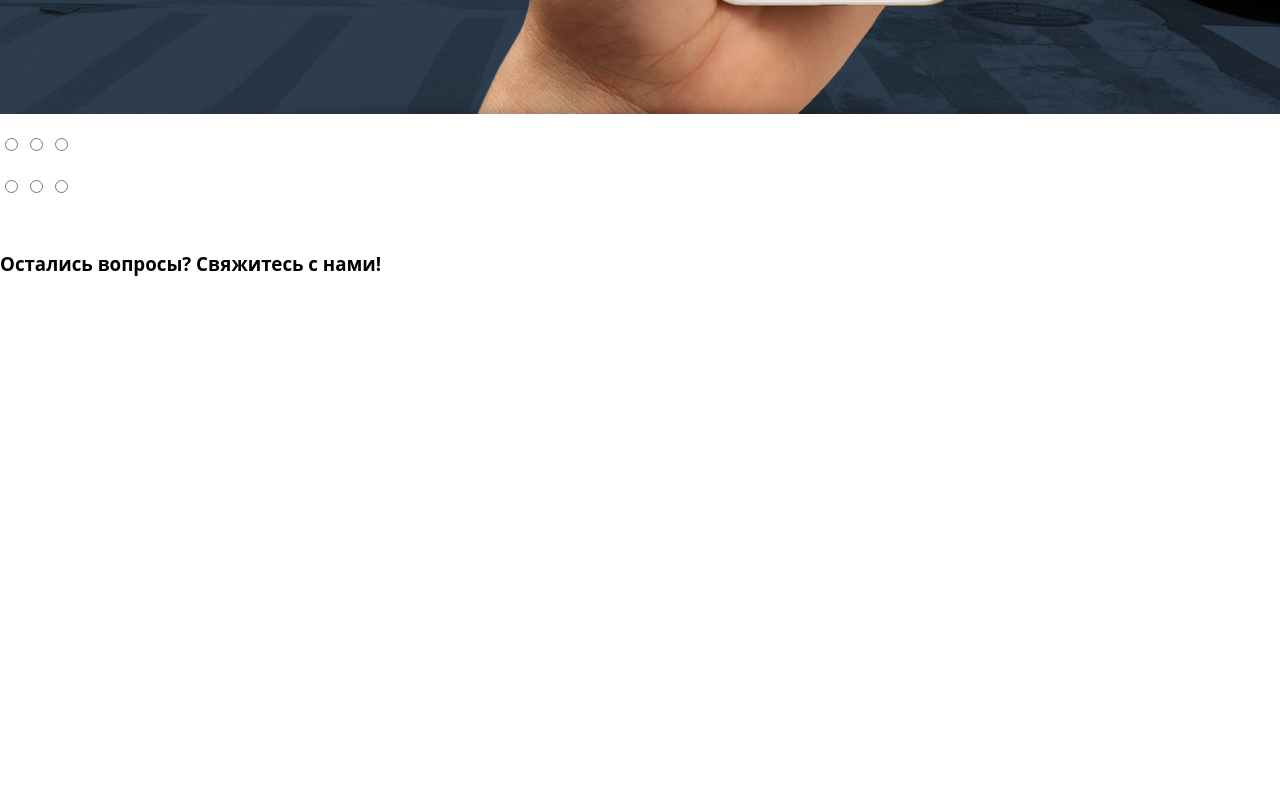
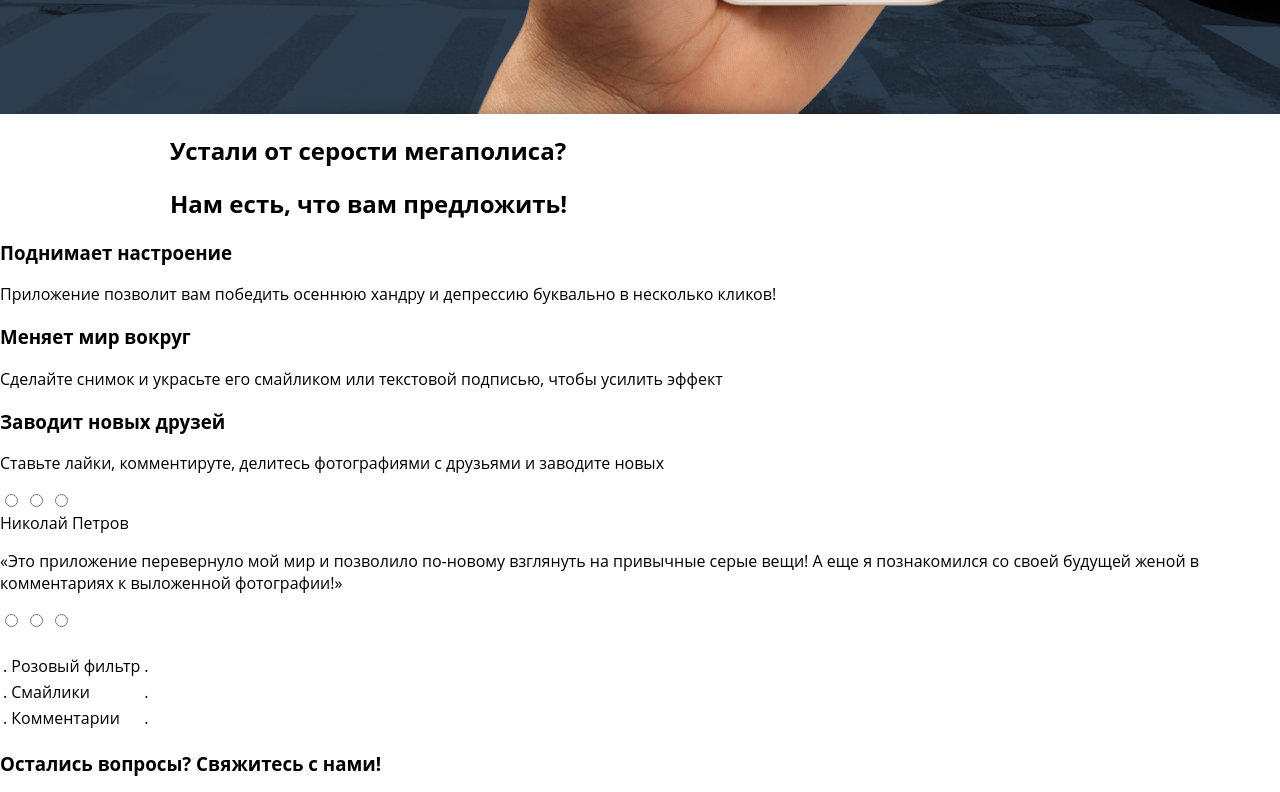
Before and after one commit to textoviy/academy2, a plain HTML site: page index.html in a window 1280 px wide. Shown: the part 740-1532 px from the top of the page. Before the commit the page ends 1189 px from the top, so only its background shows below. Drawn offline with Linux system fonts and the light colour scheme.

Commit message:
.intro под все платформы(Без графики) v2

```diff
--- a/index.html
+++ b/index.html
@@ -75,23 +75,23 @@
     <section class="features">
     	<div class="features__title">
     		<div class="container">
-    			<h1 class="heading"></h1>
-    			<h1 class="heading"></h1>
+    			<h2 class="heading">Устали от серости мегаполиса?</h2>
+    			<h2 class="heading">Нам есть, что вам  предложить!</h2>
     		</div>
     	</div>
     	<div class="features__items">
     		<div class="features__container">
     			<div class="features-item">
-    				<div class="features-item__title"></div>
-    				<div class="features-item__text"></div>
+    				<h3 class="features-item__title">Поднимает настроение</h3>
+    				<p class="features-item__text">Приложение позволит вам победить осеннюю хандру и депрессию буквально в несколько кликов! </p>
     			</div>
     			<div class="features-item">
-    				<div class="features-item__title"></div>
-    				<div class="features-item__text"></div>
+    				<h3 class="features-item__title">Меняет мир вокруг</h3>
+    				<p class="features-item__text">Сделайте снимок и украсьте его смайликом или текстовой подписью, чтобы усилить эффект</p>
     			</div>
     			<div class="features-item">
-    				<div class="features-item__title"></div>
-    				<div class="features-item__text"></div>
+    				<h3 class="features-item__title">Заводит новых друзей</h3>
+    				<p class="features-item__text">Ставьте лайки, комментируте, делитесь фотографиями с друзьями и заводите новых</p>
     			</div>
     			<div class="features-item__image features-item__image--mobile-image"></div>
     		</div>
@@ -105,15 +105,17 @@
     </div>
       <div class="reviews__container">
     	<article class="reviews-item  reviews-item--1">
-    		<h2 class="reviews-item__title"></h2>
-    		<p class="reviews-item__text"></p>
+    		<span class="reviews-item__title">Николай Петров</span>
+    		<p class="reviews-item__text">«Это приложение перевернуло мой мир и
+          позволило по-новому взглянуть на привычные серые вещи!
+          А еще я познакомился со своей будущей женой в комментариях к выложенной фотографии!»</p>
     	</article>
     	<article class="reviews-item  reviews-item--2">
-    		<h2 class="reviews-item__title"></h2>
+    		<span class="reviews-item__title"></span>
     		<p class="reviews-item__text"></p>
     	</article>
     	<article class="reviews-item  reviews-item--3">
-    		<h2 class="reviews-item__title"></h2>
+    		<span class="reviews-item__title"></span>
     		<p class="reviews-item__text"></p>
     	</article>
       </div>
@@ -145,19 +147,19 @@
     				</td>
     			</tr>
     			<tr>
-    				<td class="price-table__service  price-table__service--yes"></td>
-    				<td class="price-table__service  price-table__service--yes"></td>
-    				<td class="price-table__service  price-table__service--yes"></td>
+    				<td class="price-table__service  price-table__service--yes">.</td>
+    				<td class="price-table__service  price-table__service--yes">Розовый фильтр</td>
+    				<td class="price-table__service  price-table__service--yes">.</td>
     			</tr>
     			<tr>
-    				<td class="price-table__service  price-table__service--no"></td>
-    				<td class="price-table__service  price-table__service--yes"></td>
-    				<td class="price-table__service  price-table__service--yes"></td>
+    				<td class="price-table__service  price-table__service--no">.</td>
+    				<td class="price-table__service  price-table__service--yes">Смайлики</td>
+    				<td class="price-table__service  price-table__service--yes">.</td>
     			</tr>
     			<tr>
-    				<td class="price-table__service  price-table__service--no"></td>
-    				<td class="price-table__service  price-table__service--no"></td>
-    				<td class="price-table__service  price-table__service--yes"></td>
+    				<td class="price-table__service  price-table__service--no">.</td>
+    				<td class="price-table__service  price-table__service--no">Комментарии</td>
+    				<td class="price-table__service  price-table__service--yes">.</td>
     			</tr>
     		</tbody>
     	</table>
--- a/less/blocks/download-app.less
+++ b/less/blocks/download-app.less
@@ -67,6 +67,24 @@
 
   .download-app__button {
     max-width: 230px;
+    margin-top: 30px;
+  }
+}
+
+@media @desktop-widths {
+  .download-app {
+    position: absolute;
+    background-color: transparent;
+    top: 359px;
+  }
+
+  .download-app__wrapper {
+    .container-grid();
+    float: left;
+  }
+
+  .download-app__button {
+    max-width: 230px;
     margin-top: 85px;
   }
 }
--- a/less/blocks/page-header.less
+++ b/less/blocks/page-header.less
@@ -159,11 +159,11 @@
 }
 
 .toggler--close:active::before {
-  background-color: #D22856;
+  background-color: #5c324a;
 }
 
 .toggler--close:active::after {
-  background-color: #D22856;
+  background-color: #5c324a;
 }
 
 
```
Also changed, not shown: css/style.css.
